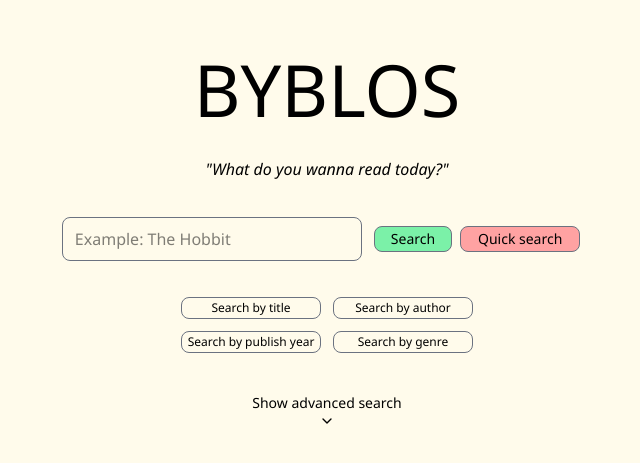
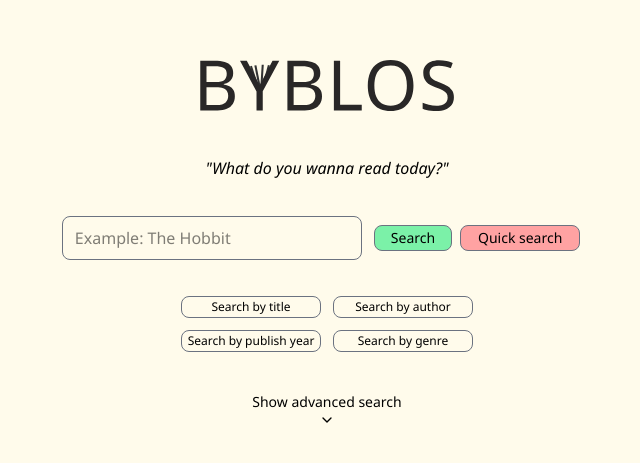
Before and after one commit to ori0nis/proyecto-2-react, a React (Vite) app: page /search in a window 1280 px wide. Shown: the part 149-612 px from the top of the page, without its empty margins (313-953 px from the left). Built offline with nearby package versions, Linux system fonts and the light colour scheme.

Commit message:
finished and ready for any adjustments

```diff
--- a/package.json
+++ b/package.json
@@ -12,6 +12,7 @@
   "dependencies": {
     "@tailwindcss/vite": "^4.1.12",
     "axios": "^1.11.0",
+    "gsap": "^3.13.0",
     "lucide-react": "^0.542.0",
     "react": "^19.1.1",
     "react-dom": "^19.1.1",
--- /dev/null
+++ b/src/components/gsap/ByblosLogo.tsx
@@ -0,0 +1,59 @@
+import { useEffect, useRef } from "react";
+import { gsap } from "gsap";
+
+export const ByblosLogo = () => {
+  const svgRef = useRef<SVGSVGElement | null>(null);
+
+  useEffect(() => {
+    if (!svgRef.current) return;
+
+    const pages = svgRef.current.querySelectorAll<SVGRectElement>(".page");
+
+    // Todas las páginas rotan desde la misma base (lomo)
+    gsap.set(pages, {
+      transformOrigin: "bottom left", // pivote en la base del lomo
+      rotation: 20,                  // posición inicial como “1 en punto”
+    });
+
+    // Animación: de 1 a 11 (20° → -20°)
+    gsap.to(pages, {
+      rotation: -20,
+      duration: 1,
+      ease: "power2.inOut",
+      repeat: -1,
+      yoyo: true,
+      stagger: 0.15,
+    });
+  }, []);
+
+  return (
+    <svg ref={svgRef} width="260" height="70" viewBox="-5 0 450 100">
+      {/* Grupo rotado 90° a la izquierda */}
+      <g transform="rotate(-90 100 -10) translate(1, -79) scale(0.9)"> {/* -90° alrededor del centro del SVG */}
+        {/* Páginas */}
+        <rect className="page" x="50" y="70" width="40" height="4" fill="#333333" />
+        <rect className="page" x="50" y="74" width="40" height="4" fill="#333333" />
+        <rect className="page" x="50" y="78" width="40" height="4" fill="#333333" />
+        <rect className="page" x="50" y="82" width="40" height="4" fill="#333333" />
+        <rect className="page" x="50" y="86" width="40" height="4" fill="#333333" />
+      </g>
+      <path
+        d="M25.12 1.31999C32.24 1.31999 38.2 1.99999 43 3.36C47.88 4.72 51.52 6.96 53.92 10.08C56.4 13.2 57.64 17.36 57.64 22.56C57.64 25.92 57 28.92 55.72 31.56C54.52 34.12 52.68 36.28 50.2 38.04C47.8 39.72 44.84 40.88 41.32 41.52V42.12C44.92 42.68 48.16 43.72 51.04 45.24C54 46.76 56.32 48.92 58 51.72C59.68 54.52 60.52 58.16 60.52 62.64C60.52 67.84 59.32 72.28 56.92 75.96C54.52 79.56 51.08 82.32 46.6 84.24C42.2 86.08 36.92 87 30.76 87H0.639999V1.31999H25.12ZM27.28 37.8C34.64 37.8 39.68 36.64 42.4 34.32C45.12 31.92 46.48 28.4 46.48 23.76C46.48 19.04 44.8 15.68 41.44 13.68C38.16 11.6 32.88 10.56 25.6 10.56H11.44V37.8H27.28ZM11.44 46.8V77.88H28.72C36.32 77.88 41.6 76.4 44.56 73.44C47.52 70.48 49 66.6 49 61.8C49 58.76 48.32 56.12 46.96 53.88C45.68 51.64 43.48 49.92 40.36 48.72C37.32 47.44 33.16 46.8 27.88 46.8H11.44Z"
+        fill="#292727" />
+    <path
+        id="letter-y"
+        d="M103.407 43.44L125.727 1.31999H137.367L108.807 53.76V87H98.0069V54.24L69.4469 1.31999H81.2069L103.407 43.44Z"
+        fill="#292727" />
+    <path
+        d="M175.936 1.31999C183.056 1.31999 189.016 1.99999 193.816 3.36C198.696 4.72 202.336 6.96 204.736 10.08C207.216 13.2 208.456 17.36 208.456 22.56C208.456 25.92 207.816 28.92 206.536 31.56C205.336 34.12 203.496 36.28 201.016 38.04C198.616 39.72 195.656 40.88 192.136 41.52V42.12C195.736 42.68 198.976 43.72 201.856 45.24C204.816 46.76 207.136 48.92 208.816 51.72C210.496 54.52 211.336 58.16 211.336 62.64C211.336 67.84 210.136 72.28 207.736 75.96C205.336 79.56 201.896 82.32 197.416 84.24C193.016 86.08 187.736 87 181.576 87H151.456V1.31999H175.936ZM178.096 37.8C185.456 37.8 190.496 36.64 193.216 34.32C195.936 31.92 197.296 28.4 197.296 23.76C197.296 19.04 195.616 15.68 192.256 13.68C188.976 11.6 183.696 10.56 176.416 10.56H162.256V37.8H178.096ZM162.256 46.8V77.88H179.536C187.136 77.88 192.416 76.4 195.376 73.44C198.336 70.48 199.816 66.6 199.816 61.8C199.816 58.76 199.136 56.12 197.776 53.88C196.496 51.64 194.296 49.92 191.176 48.72C188.136 47.44 183.976 46.8 178.696 46.8H162.256Z"
+        fill="#292727" />
+    <path d="M231.902 87V1.31999H242.702V77.4H280.143V87H231.902Z" fill="#292727" />
+    <path
+        d="M369.648 44.04C369.648 50.68 368.808 56.72 367.128 62.16C365.448 67.52 362.928 72.16 359.568 76.08C356.288 80 352.168 83 347.208 85.08C342.328 87.16 336.648 88.2 330.168 88.2C323.448 88.2 317.608 87.16 312.648 85.08C307.688 82.92 303.568 79.92 300.288 76.08C297.008 72.16 294.568 67.48 292.968 62.04C291.368 56.6 290.568 50.56 290.568 43.92C290.568 35.12 292.008 27.44 294.888 20.88C297.768 14.32 302.128 9.2 307.968 5.52C313.888 1.84 321.328 -3.8147e-06 330.288 -3.8147e-06C338.848 -3.8147e-06 346.048 1.84 351.888 5.52C357.728 9.12 362.128 14.24 365.088 20.88C368.128 27.44 369.648 35.16 369.648 44.04ZM301.968 44.04C301.968 51.24 302.968 57.44 304.968 62.64C306.968 67.84 310.048 71.84 314.208 74.64C318.448 77.44 323.768 78.84 330.168 78.84C336.648 78.84 341.928 77.44 346.008 74.64C350.168 71.84 353.248 67.84 355.248 62.64C357.248 57.44 358.248 51.24 358.248 44.04C358.248 33.24 356.008 24.8 351.528 18.72C347.048 12.56 339.968 9.48 330.288 9.48C323.808 9.48 318.448 10.88 314.208 13.68C310.048 16.4 306.968 20.36 304.968 25.56C302.968 30.68 301.968 36.84 301.968 44.04Z"
+        fill="#292727" />
+    <path
+        d="M439.638 64.08C439.638 69.2 438.398 73.56 435.918 77.16C433.438 80.68 429.878 83.4 425.238 85.32C420.678 87.24 415.278 88.2 409.038 88.2C405.838 88.2 402.758 88.04 399.798 87.72C396.918 87.4 394.278 86.96 391.878 86.4C389.478 85.76 387.358 85 385.518 84.12V73.8C388.398 75.08 391.958 76.24 396.198 77.28C400.518 78.32 404.958 78.84 409.518 78.84C413.758 78.84 417.318 78.28 420.198 77.16C423.078 76.04 425.238 74.44 426.678 72.36C428.118 70.28 428.838 67.84 428.838 65.04C428.838 62.24 428.238 59.88 427.038 57.96C425.838 56.04 423.758 54.28 420.798 52.68C417.918 51 413.878 49.24 408.678 47.4C404.998 46.04 401.758 44.6 398.958 43.08C396.238 41.48 393.958 39.68 392.118 37.68C390.278 35.68 388.878 33.4 387.918 30.84C387.038 28.28 386.598 25.32 386.598 21.96C386.598 17.4 387.758 13.52 390.078 10.32C392.398 7.04 395.598 4.52 399.678 2.76C403.838 0.999995 408.598 0.119995 413.958 0.119995C418.678 0.119995 422.998 0.559994 426.918 1.43999C430.838 2.31999 434.398 3.48 437.598 4.92L434.238 14.16C431.278 12.88 428.038 11.8 424.518 10.92C421.078 10.04 417.478 9.59999 413.718 9.59999C410.118 9.59999 407.118 10.12 404.718 11.16C402.318 12.2 400.518 13.68 399.318 15.6C398.118 17.44 397.518 19.6 397.518 22.08C397.518 24.96 398.118 27.36 399.318 29.28C400.518 31.2 402.478 32.92 405.198 34.44C407.918 35.96 411.598 37.6 416.238 39.36C421.278 41.2 425.518 43.2 428.958 45.36C432.478 47.44 435.118 49.96 436.878 52.92C438.718 55.88 439.638 59.6 439.638 64.08Z"
+        fill="#292727" />
+    </svg>
+  );
+};
--- /dev/null
+++ b/src/components/gsap/index.ts
@@ -0,0 +1 @@
+export * from "./ByblosLogo";
--- a/src/components/inner-page/InnerSearchBar.tsx
+++ b/src/components/inner-page/InnerSearchBar.tsx
@@ -3,6 +3,7 @@ import { Input } from "../search";
 import { useState } from "react";
 import { useSearch } from "../../context/search";
 import { useLocation, useNavigate } from "react-router-dom";
+import { ByblosLogo } from "../gsap";
 
 type FormValues = {
   title: string;
@@ -69,8 +70,9 @@ export const InnerSearchBar = () => {
 
   return (
     <>
-      <div className="grid grid-cols-1 w-full max-w-3xl h-fit px-6 gap-4 justify-items-center items-center mx-auto">
-        <h1 className="text-6xl">BYBLOS</h1>
+      <div className="grid grid-cols-1 w-full max-w-3xl h-fit px-6 gap-1 justify-items-center items-center mx-auto">
+        {/* <h1 className="text-6xl">BYBLOS</h1> */}
+        <ByblosLogo/>
         <form onSubmit={handleSubmit(onSubmit)} className="flex flex-col w-full justify-center items-center">
           <Controller
             name={config.name}
--- a/src/components/inner-page/Sidebar.tsx
+++ b/src/components/inner-page/Sidebar.tsx
@@ -4,6 +4,7 @@ import { useSearch } from "../../context/search";
 import { useForm } from "react-hook-form";
 import { useState } from "react";
 import { useNavigate, useLocation } from "react-router-dom";
+import { ByblosLogo } from "../gsap";
 
 type FormValues = { author: string; subject: string; year: string };
 
@@ -41,24 +42,19 @@ export const Sidebar = () => {
 
   return (
     /* Títulos, dependiendo de la vista */
-    <div className="xs:w-[200px] h-fit px-4 rounded-lg flex flex-col gap-4 xs:gap-0">
+    <div className="xs:w-[200px] h-fit px-4 rounded-lg flex flex-col gap-1 xs:gap-0">
       {/* Título de menú */}
       <h2 className="hidden xs:block text-xl font-semibold cursor-default">MENU</h2>
       <hr className="xs:block hidden border-t border-gray-400" />
 
-      {/* Título de Byblos */}
-      <h2 className="block xs:hidden text-5xl text-center font-medium">
-        B
-        <img
-          className="inline w-12 h-12 mb-3 object-cover bg-gray-200 border-0 rounded-lg"
-          src="../../../images/byblos-256.png"
-          alt="Byblos Logo"
-        />
-        BLOS
-      </h2>
+      {/* Logo de Byblos */}
+      <div className="mx-auto transform scale-75 mt-2">
+        <ByblosLogo/>
+      </div>
+
 
       {/* Botones */}
-      <div className="flex xs:flex-col flex-row gap-2 justify-center">
+      <div className="flex xs:flex-col flex-row gap-2 justify-center items-center mb-1">
         <HomeButton />
         <hr className="border-t border-gray-400" />
         <FavoritesButton />
--- a/src/components/results/ResultList.tsx
+++ b/src/components/results/ResultList.tsx
@@ -27,7 +27,7 @@ export const ResultList = () => {
   return (
     <>
       {/* Botones de tipo de vista para móvil */}
-      <div className="flex w-fit mb-2 mx-auto gap-6">
+      <div className="flex w-fit mb-2 mx-auto gap-6 h-fit">
         <button
           onClick={() => setListView(true)}
           className={`block xs:hidden mx-auto cursor-pointer ${listView ? "text-red-500" : ""}`}
@@ -57,7 +57,7 @@ export const ResultList = () => {
         {visibleBooks.map((book) => (
           <div
             key={book.book_details.key}
-            className={`flex flex-col items-center gap-2 text-center cursor-pointer hover:scale-105 transition-transform duration-300 ease-in-out
+            className={`flex flex-col items-center gap-2 text-center
             ${listView ? "flex-row items-center gap-4" : ""}`}
           >
 
@@ -72,7 +72,7 @@ export const ResultList = () => {
               className={
                 listView
                   ? "flex items-center gap-4 flex-1 justify-between border border-[var(--border-gray-byblos)] rounded-lg p-2"
-                  : "flex flex-col items-center gap-0.5 border border-[var(--border-gray-byblos)] rounded-lg p-2"
+                  : "flex flex-col items-center gap-0.5 border border-[var(--border-gray-byblos)] rounded-lg p-2 cursor-pointer hover:scale-105 transition-transform duration-300 ease-in-out"
               }
             >
               <img
--- a/src/components/results/SingleResult.tsx
+++ b/src/components/results/SingleResult.tsx
@@ -19,7 +19,7 @@ export const SingleResult = () => {
     <div className="h-full pb-70 xs:pb-0 xs:h-auto">
       <div
         key={book.book_details.key}
-        className="flex flex-col items-center gap-0.5 text-center cursor-pointer p-2 hover:scale-105 transition-transform duration-300 ease-in-out w-fit mx-auto sm:m-0"
+        className="flex flex-col items-center gap-0.5 text-center cursor-pointer p-2  w-fit mx-auto sm:m-0"
         onClick={() => {
           setSelectedBook(book);
           setClickFromResultList(false);
@@ -27,7 +27,7 @@ export const SingleResult = () => {
           navigate("/books/results/book-detail");
         }}
       >
-        <div className="flex flex-col items-center gap-1 p-2 flex-1 justify-between border border-[var(--border-gray-byblos)] rounded-lg">
+        <div className="flex flex-col items-center gap-1 p-2 flex-1 justify-between border border-[var(--border-gray-byblos)] rounded-lg hover:scale-105 transition-transform duration-300 ease-in-out">
           <img
             src={book.cover_image}
             alt={book.book_details.title}
@@ -45,7 +45,7 @@ export const SingleResult = () => {
               e.stopPropagation();
               handleSaveAsFavorite(book);
             }}
-            className="cursor-pointer text-xs p-1"
+            className="cursor-pointer text-xs p-1 mt-2"
           >
             {favorites.some((fav) => fav.book_details.key === book.book_details.key) ? (
               <svg width="28" height="28" aria-hidden="true" className="text-red-500">
--- a/src/components/search/SearchBar.tsx
+++ b/src/components/search/SearchBar.tsx
@@ -6,6 +6,7 @@ import { useState } from "react";
 import { useNavigate } from "react-router-dom";
 import { useNavigation } from "../../context/navigation";
 import { useSearch } from "../../context/search";
+import { ByblosLogo } from "../gsap";
 
 type FormValues = {
   title: string;
@@ -77,7 +78,10 @@ export const SearchBar = () => {
   return (
     <>
       <div className="grid grid-cols-1 w-full max-w-3xl h-fit px-6 gap-8 justify-items-center items-center">
-        <h1 className="text-7xl">BYBLOS</h1>
+        {/* <h1 className="text-7xl">BYBLOS</h1> */}
+        {/*  */}
+        <ByblosLogo />
+        {/*  */}
         <h2 className="italic">"What do you wanna read today?"</h2>
 
         {/* Title es la búsqueda que sale por default */}
--- a/src/pages/layouts/ByblosLayout.tsx
+++ b/src/pages/layouts/ByblosLayout.tsx
@@ -14,7 +14,7 @@ export const ByblosLayout = () => {
       <div className="hidden xs:flex col-span-2 flex-col items-center justify-center text-center w-full p-2">
         {/* Contenedor que pasa a grid cuando se muestra advanced */}
         <div
-          className={`w-fit grid gap-2 transition-all duration-500 ${
+          className={`w-fit grid gap-6 transition-all duration-500 ${
             showAdvancedSearch ? "grid-cols-[1fr_auto] items-center" : "grid-cols-1"
           }`}
         >
```
Also changed, not shown: src/components/inner-page/InnerAdvancedSearchForm.tsx (+16 -12 lines), src/components/results/BookDetails.tsx (+5 -5 lines), public/assets/spritesheet.svg, 1 other file (tests, documents, lock files or other folders).
